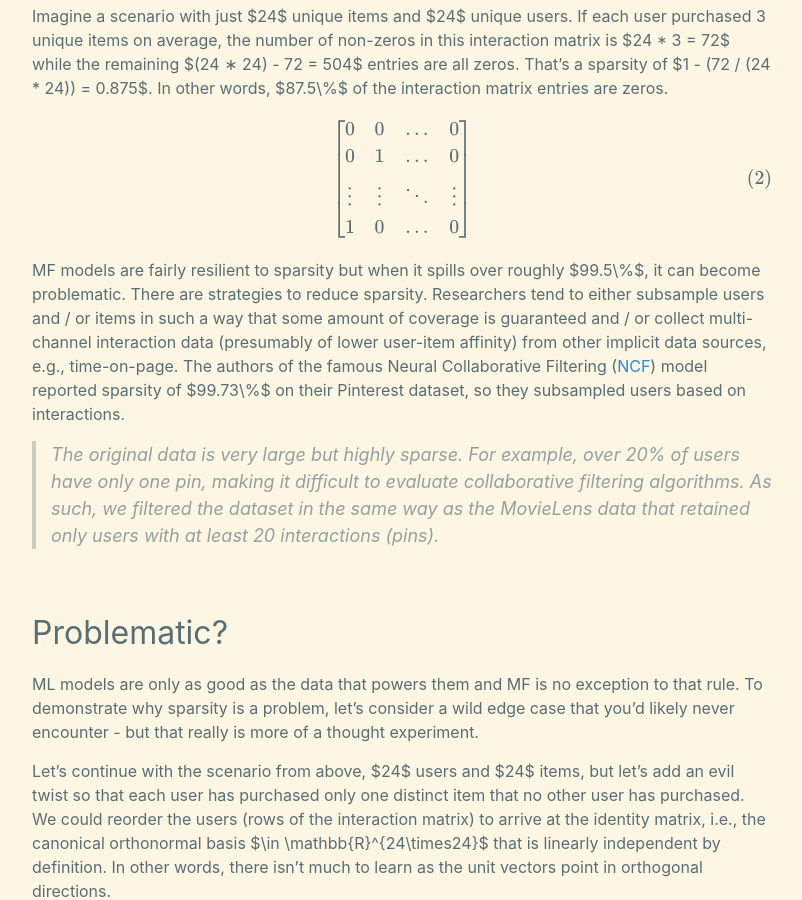
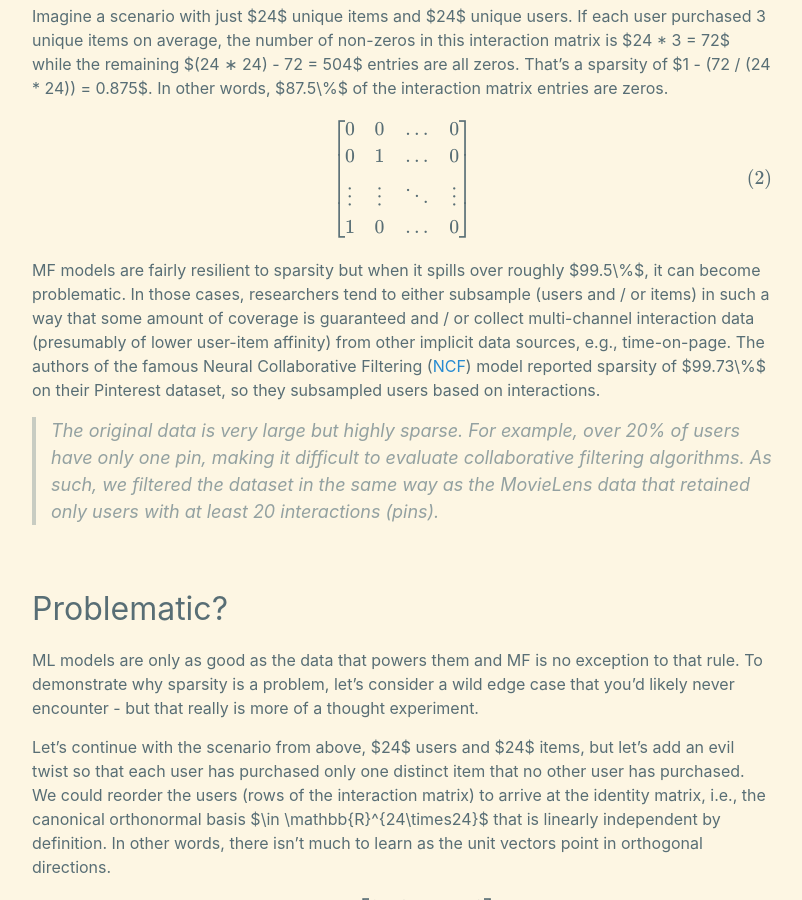
Before and after one commit to daniel-deychakiwsky/daniel-deychakiwsky.github.io, a Jekyll site: the page built from _posts/2022-01-02-matrix-factorization-sparsity.md, in a window 1280 px wide and 900 px high, scrolled down 1399 px. Shown: the whole window, without its empty margins (238-1040 px from the left). Built offline with Jekyll 4.4.1, drawn with Linux system fonts in a browser that asks for light colours; formulas are drawn with MathJax 3.

Commit message:
[blog-post] MF WIP

```diff
--- a/_posts/2022-01-02-matrix-factorization-sparsity.md
+++ b/_posts/2022-01-02-matrix-factorization-sparsity.md
@@ -75,9 +75,9 @@
 
 MF models are fairly resilient to sparsity
 but when it spills over roughly $99.5\%$,
-it can become problematic. There are strategies
-to reduce sparsity. Researchers tend to either subsample users
-and / or items in such a way that some amount of coverage is
+it can become problematic. In those cases,
+researchers tend to either subsample (users
+and / or items) in such a way that some amount of coverage is
 guaranteed and / or collect multi-channel interaction
 data (presumably of lower user-item affinity) from other implicit
 data sources, e.g., time-on-page.
```
